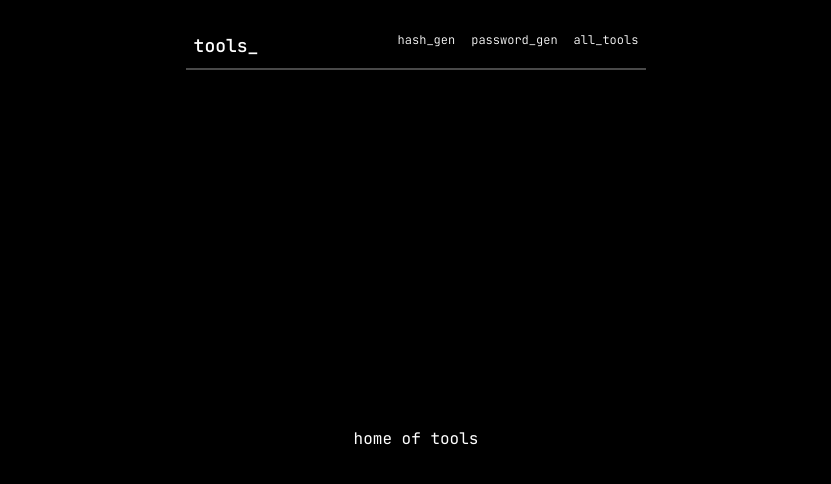
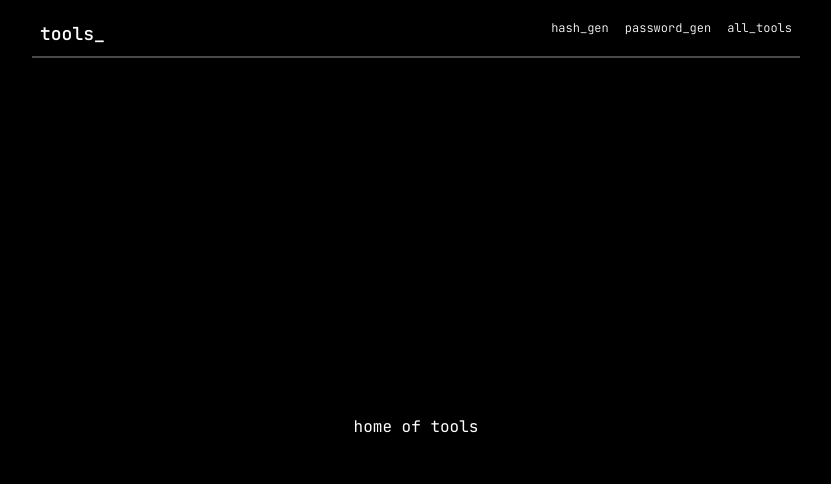
Before and after one commit to notsanta20/tools_, a React (Vite) app: page / in a window 1280 px wide. Shown: the top 484 px of the page, without its empty margins (224-1055 px from the left). Built offline with nearby package versions, Linux system fonts and the light colour scheme.

Commit message:
fix: removed unused style names

```diff
--- a/src/app/routes/Home.tsx
+++ b/src/app/routes/Home.tsx
@@ -2,7 +2,7 @@ import Header from "./Header";
 
 function Home() {
   return (
-    <main className="bg-black text-white font-(family-name:--font-mono) flex flex-col gap-2 py-3 px-[20%] h-screen">
+    <main className="flex flex-col gap-2 h-full">
       <Header />
       <section className="p-2 flex-auto flex justify-center items-center">
         home of tools
```
